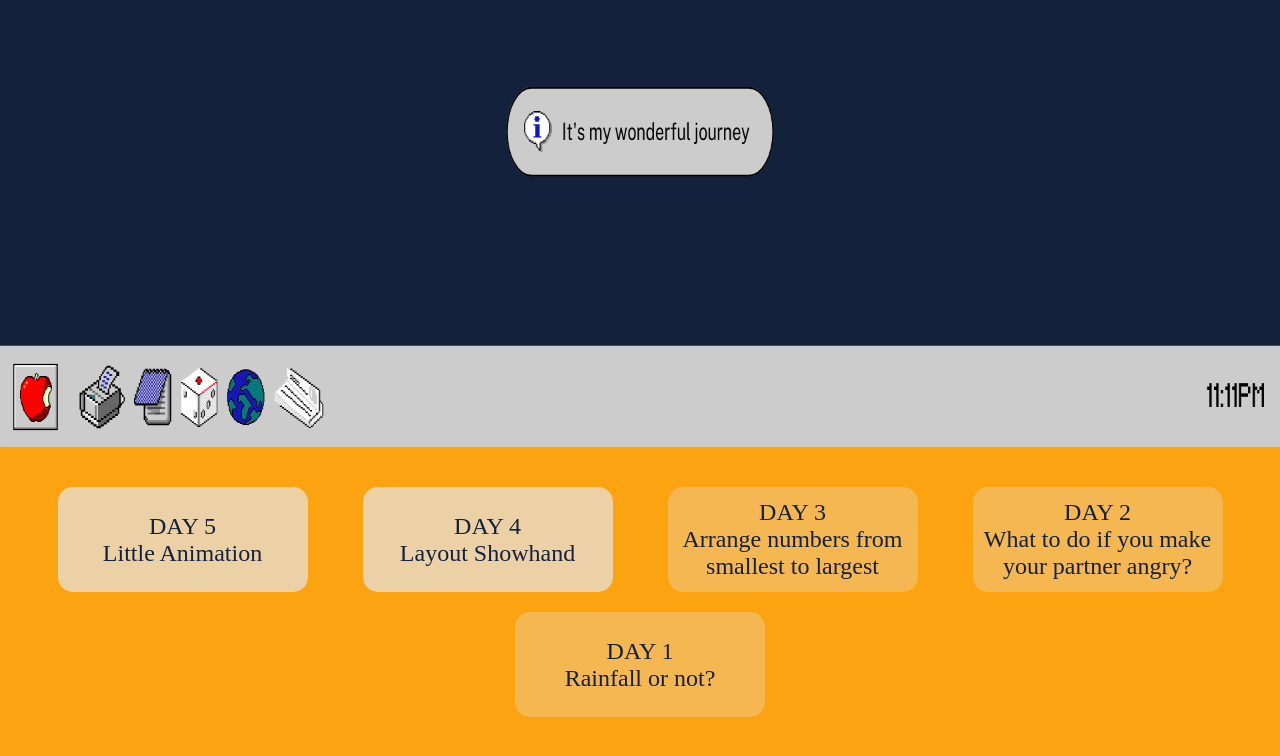
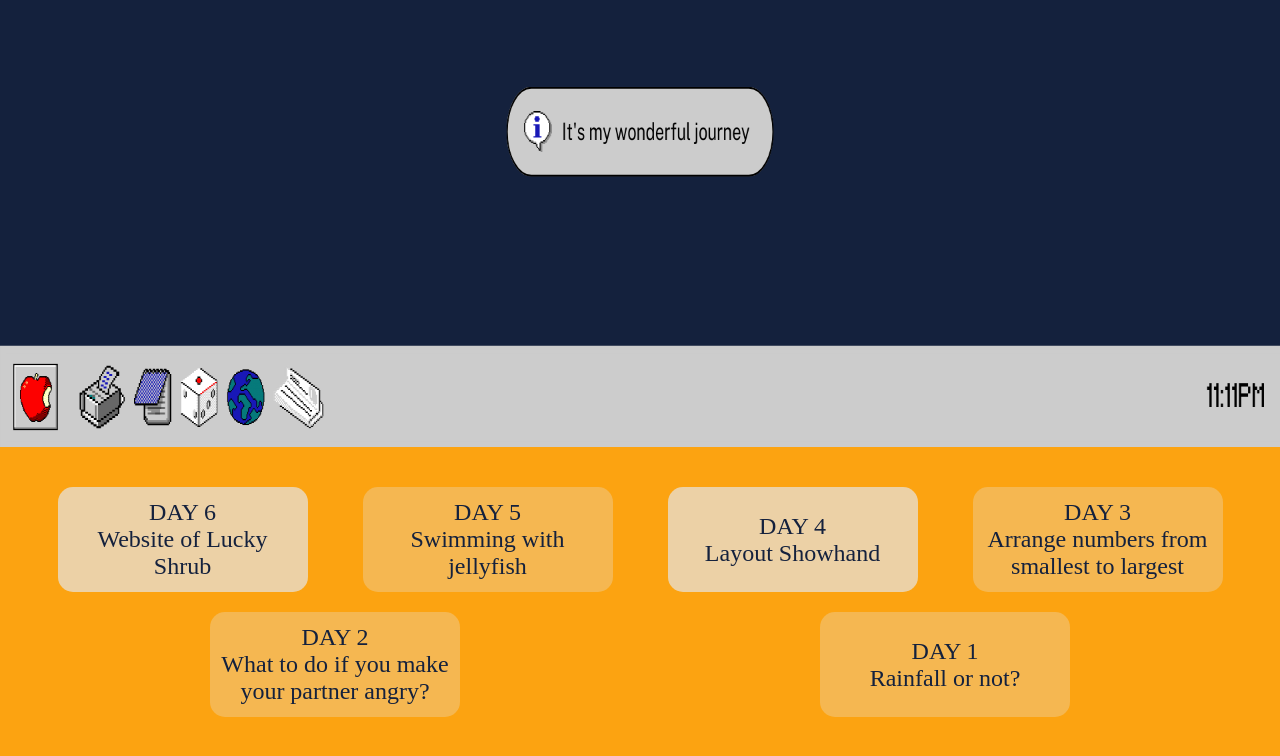
Before and after one commit to Scarlett338/180days, a plain HTML site: page index.html in a window 1280 px wide. Shown: the part 390-1146 px from the top of the page. Drawn offline with Linux system fonts and the light colour scheme.

Commit message:
Update index.html

```diff
--- a/index.html
+++ b/index.html
@@ -44,14 +44,15 @@
 
     </div>
     <div class="container container-link">
-        <a href="https://scarlett338.github.io/180days/day/day5.html"><div class="day-link css day-link-highlight" id="">DAY 5<br>Little Animation</div></a>
-        <a href="https://scarlett338.github.io/180days/day/day4.html"><div class="day-link css day-link-highlight" id="">DAY 4<br>Layout Showhand</div></a>
-        <a href="https://scarlett338.github.io/180days/day/day3.html"><div class="day-link js" id="">DAY 3<br>Arrange numbers from smallest to largest</div></a>
-        <a href="https://scarlett338.github.io/180days/day/day2.html"><div class="day-link js" id="">DAY 2<br>What to do if you make your partner angry?</div></a>
-        <a href="https://scarlett338.github.io/180days/day/day1.html"><div class="day-link js" id="">DAY 1<br>Rainfall or not?</div></a>
+        <a href="https://scarlett338.github.io/lucky-shrub/index.html"><div class="day-link css day-link-highlight" id="day6"><div class="card-title">DAY 6<br>Website of Lucky Shrub</div></div></a>
+        <a href="https://scarlett338.github.io/180days/day/day5.html"><div class="day-link css" id="day5"><div class="card-title">DAY 5<br>Swimming with jellyfish</div></div></a>
+        <a href="https://scarlett338.github.io/180days/day/day4.html"><div class="day-link css day-link-highlight" id="day4"><div class="card-title">DAY 4<br>Layout Showhand</div></div></a>
+        <a href="https://scarlett338.github.io/180days/day/day3.html"><div class="day-link js" id="day3"><div class="card-title">DAY 3<br>Arrange numbers from smallest to largest</div></div></a>
+        <a href="https://scarlett338.github.io/180days/day/day2.html"><div class="day-link js" id="day2"><div class="card-title">DAY 2<br>What to do if you make your partner angry?</div></div></a>
+        <a href="https://scarlett338.github.io/180days/day/day1.html"><div class="day-link js" id="day1"><div class="card-title">DAY 1<br>Rainfall or not?</div></div></a>
 
         <!--  倒
-        <a href="https://scarlett338.github.io/180days/day/day.html"><div class="day-link js" id="">DAY X<br>XX</div></a>
+        <a href="https://scarlett338.github.io/180days/day/day.html"><div class="day-link js" id="day"><div class="card-title">DAY X<br>XX</div></div></a>
 
 
         -->
```
